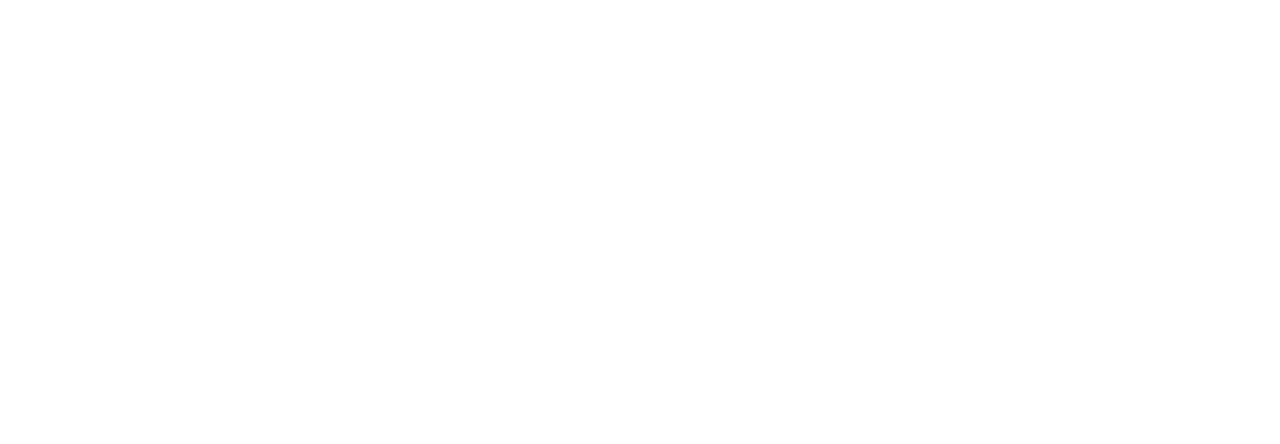
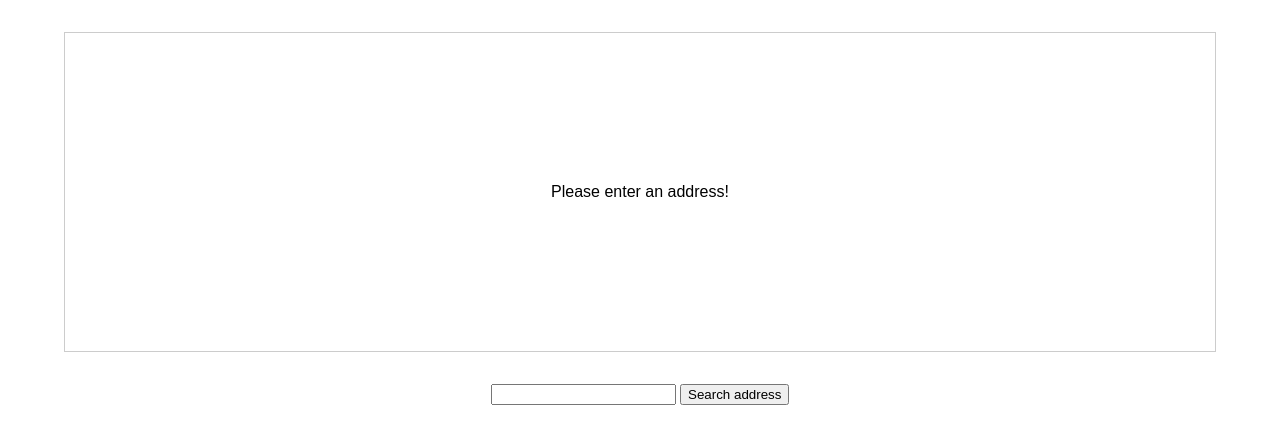
Before and after one commit to nhamonin/share-place, a website built with webpack: page index.html in a window 1280 px wide. Built offline with nearby package versions, Linux system fonts and the light colour scheme.

Commit message:
Add map and form elements to index.html and app.css

```diff
--- a/app.css
+++ b/app.css
@@ -9,3 +9,19 @@ html {
 body {
   margin: 0;
 }
+
+#map {
+  width: 90%;
+  height: 20rem;
+  border: 1px solid #ccc;
+  margin: 2rem auto;
+  display: flex;
+  justify-content: center;
+  align-items: center;
+  text-align: center;
+}
+
+form {
+  text-align: center;
+  margin: 2rem auto;
+}
--- a/index.html
+++ b/index.html
@@ -8,5 +8,13 @@
     <link rel="stylesheet" href="app.css" />
     <script type="module" src="dist/bundle.js"></script>
   </head>
-  <body></body>
+  <body>
+    <div id="map">
+      <p>Please enter an address!</p>
+    </div>
+    <form>
+      <input type="text" id="address" />
+      <button type="submit">Search address</button>
+    </form>
+  </body>
 </html>
```
